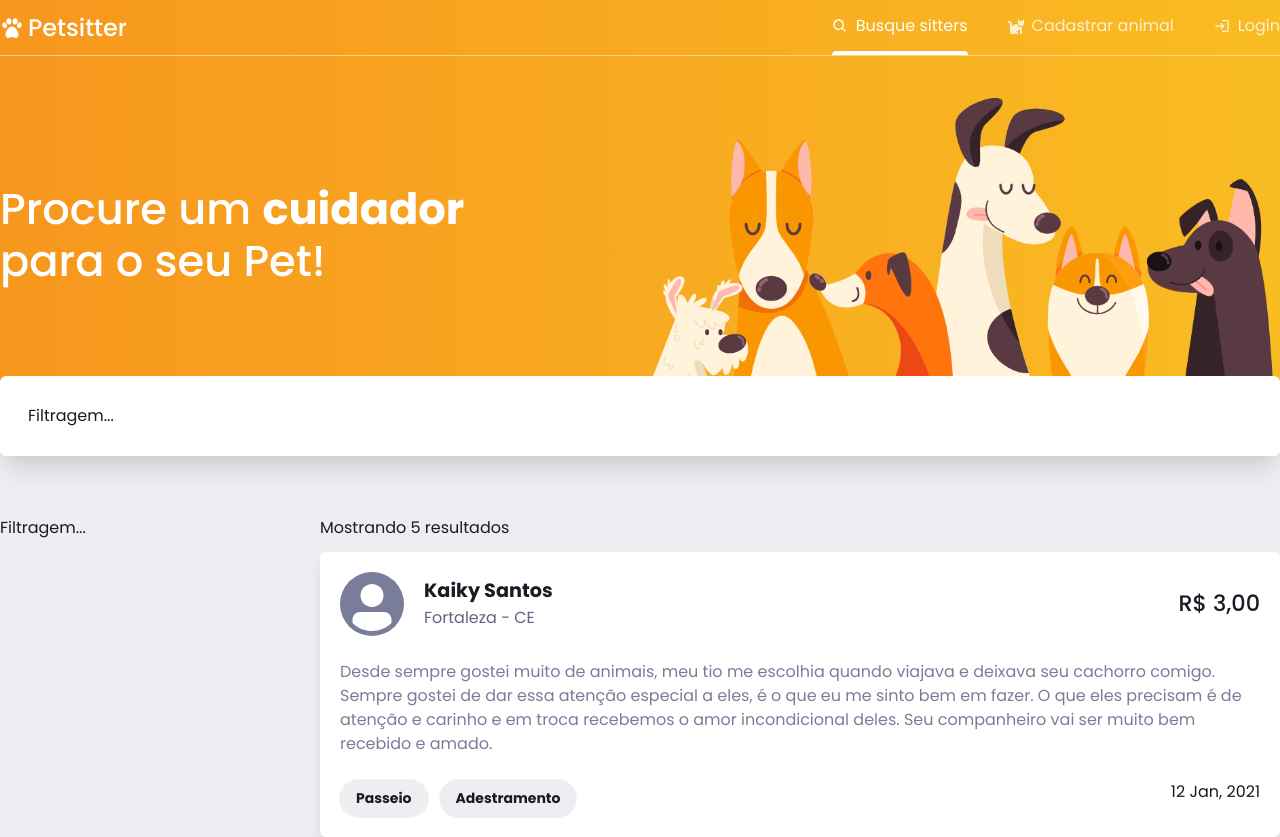
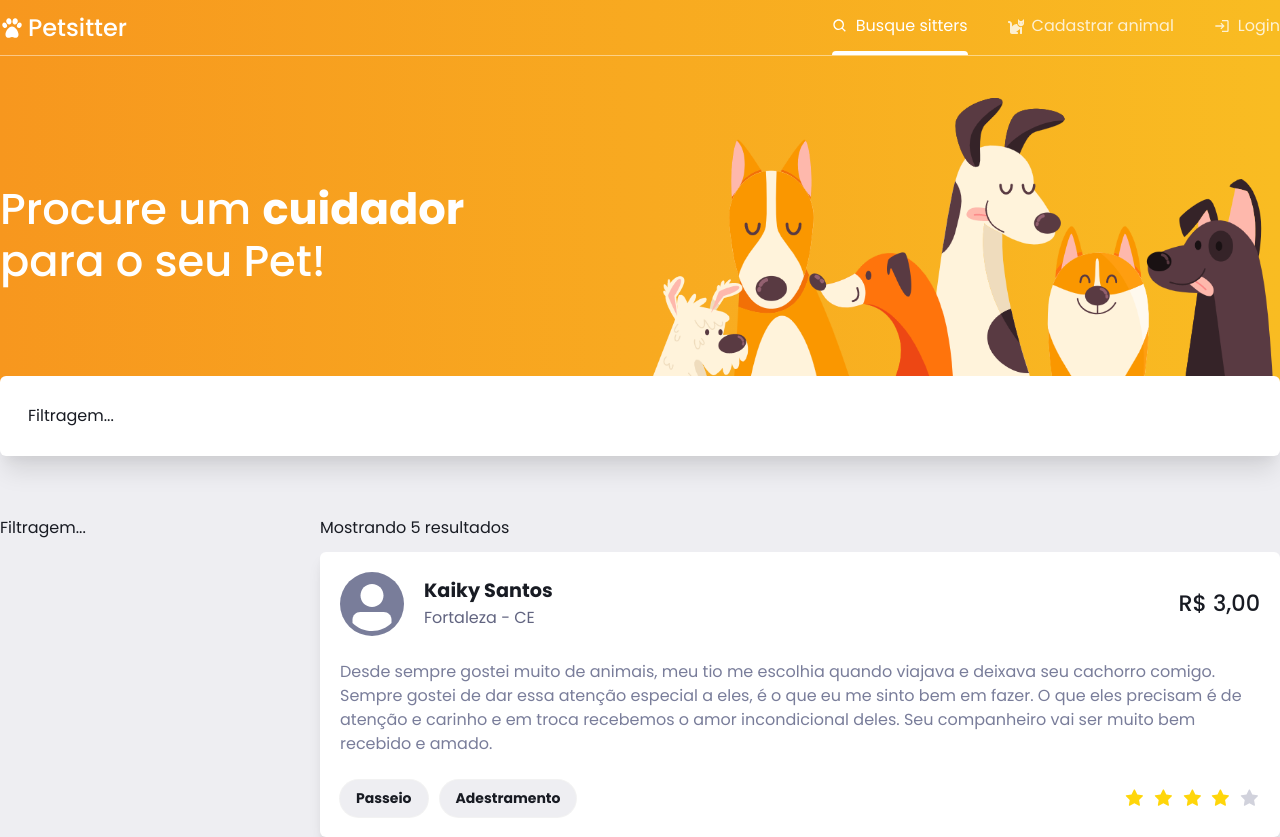
Before and after one commit to lucasferreiraz/petsitter, a React (Create React App) app in the folder frontend/: page / in a window 1280 px wide. Built offline with nearby package versions, Linux system fonts and the light colour scheme.

Commit message:
feat: rating

```diff
--- /dev/null
+++ b/frontend/src/components/Rating/index.tsx
@@ -0,0 +1,19 @@
+import { HStack, Icon } from "@chakra-ui/react";
+
+import { AiFillStar } from 'react-icons/ai';
+
+interface RatingProps {
+  rating: number;
+}
+
+export function Rating({ rating }: RatingProps) {
+  return (
+    <HStack>
+      <Icon fontSize="1.3rem" as={AiFillStar} color={rating > 1 ? "#ffd60a" : "gray.100"} />
+      <Icon fontSize="1.3rem" as={AiFillStar} color={rating > 2 ? "#ffd60a" : "gray.100"} />
+      <Icon fontSize="1.3rem" as={AiFillStar} color={rating > 3 ? "#ffd60a" : "gray.100"} />
+      <Icon fontSize="1.3rem" as={AiFillStar} color={rating > 4 ? "#ffd60a" : "gray.100"} />
+      <Icon fontSize="1.3rem" as={AiFillStar} color={rating > 5 ? "#ffd60a" : "gray.100"} />
+    </HStack>
+  );
+}
--- a/frontend/src/components/SitterCard/index.tsx
+++ b/frontend/src/components/SitterCard/index.tsx
@@ -1,4 +1,5 @@
 import { Avatar, Box, Flex, HStack, Text } from "@chakra-ui/react";
+import { Rating } from "../Rating";
 
 interface TagProps {
   title: string;
@@ -80,7 +81,7 @@ export function SitterCard(props: SitterCardProps) {
         <HStack spacing="3">
           {props.tags.map(tag => <Tag key={tag} title={tag} />)}
         </HStack>
-        12 Jan, 2021
+        <Rating rating={props.rating} />
       </Flex>
     </Flex>
   );
```
